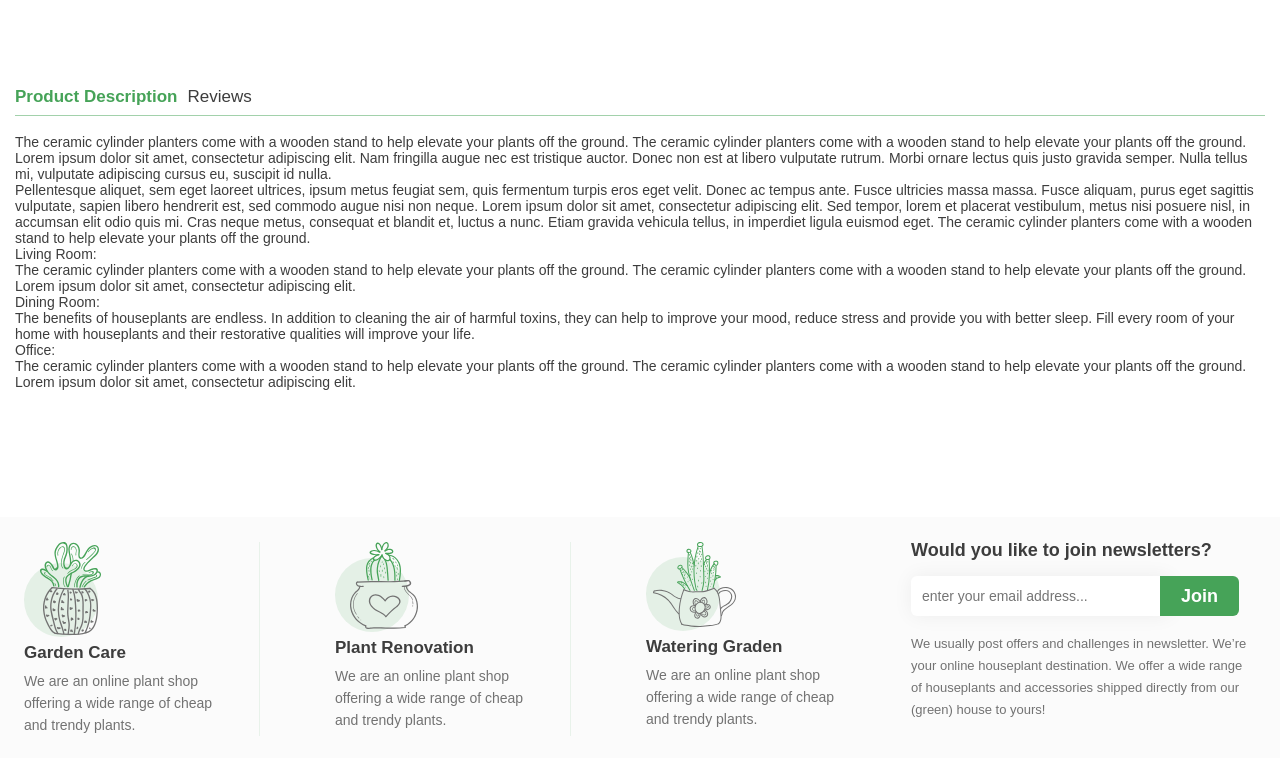
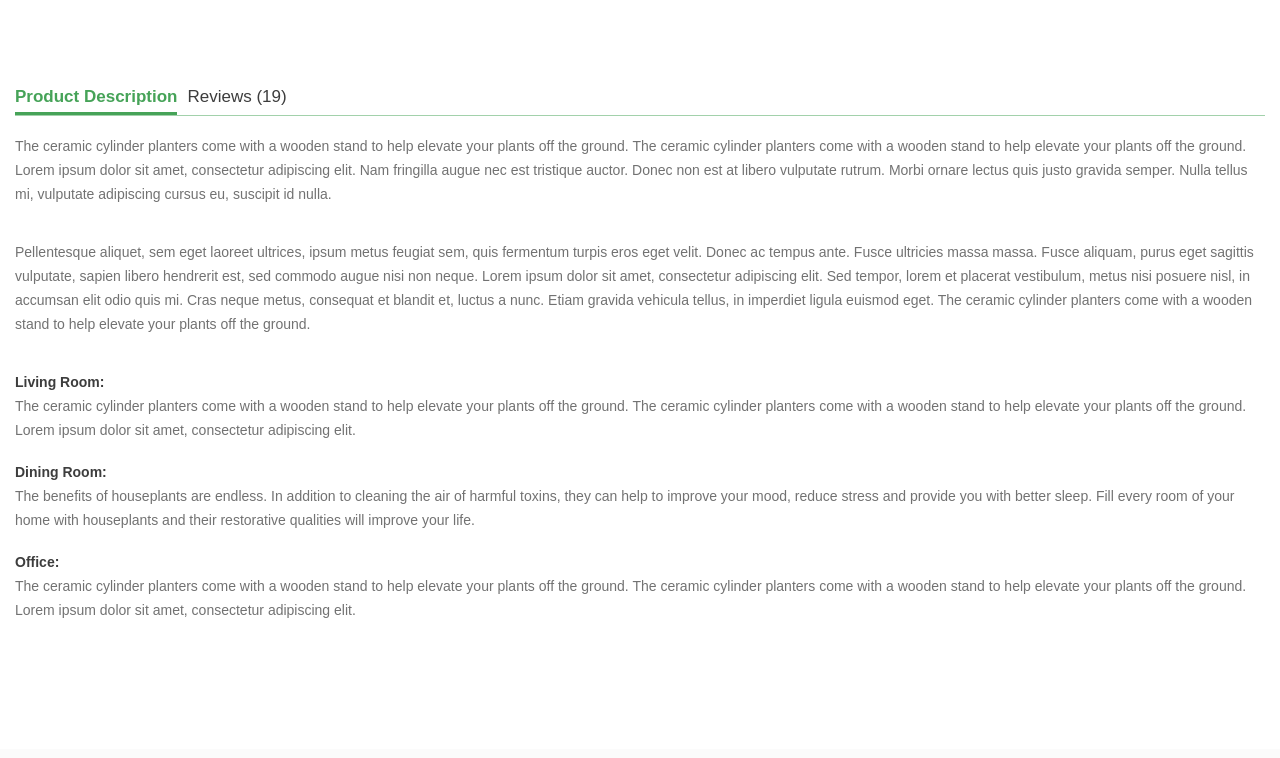
Before and after one commit to Maxxiim/test, a website with bundled scripts: page public/shop.html in a window 1280 px wide. Shown: the part 640-1398 px from the top of the page. Built offline with nearby package versions, Linux system fonts and the light colour scheme; a web font is replaced by a local one.

Commit message:
layout product card end

```diff
--- a/assets/scss/components/product.scss
+++ b/assets/scss/components/product.scss
@@ -456,10 +456,28 @@
 }
 
 .product__inner-description-section {
+    position: relative;
     cursor: pointer;
     font-size: 17px;
     font-weight: 400;
     line-height: 16px;
+
+    &:hover::after {
+        transition: all .3s ease-in;
+        opacity: 1;
+    }
+
+    &:after {
+        content: "";
+        opacity: 0;
+        position: absolute;
+        bottom: -10px;
+        left: 0;
+        height: 3px;
+        background: rgb(70, 163, 88);
+        width: 100%;
+    }
+
 }
 
 .product__inner-description-section_active {
@@ -467,6 +485,10 @@
     font-size: 17px;
     font-weight: 700;
     line-height: 16px;
+
+    &::after {
+        opacity: 1;
+    }
 }
 
 .product__inner-description-info {
@@ -474,24 +496,53 @@
     margin-bottom: 127px;
 }
 
-.product__inner-description-info-text {}
+.product__inner-description-info-text {
+    max-width: 100%;
+    color: rgb(114, 114, 114);
+    line-height: 24px;
+    margin-bottom: 34px;
+}
 
-.product__inner-description-info-living {}
+.product__inner-description-info-living {
+    margin-top: 18px;
+}
 
-.product__inner-description-info-living-title {}
+.product__inner-description-info-living-title {
+    font-weight: 700;
+    line-height: 24px;
+}
 
-.product__inner-description-info-living-text {}
+.product__inner-description-info-living-text {
+    color: rgb(114, 114, 114);
+    line-height: 24px;
+}
 
-.product__inner-description-info-dining {}
+.product__inner-description-info-dining {
+    margin-top: 18px;
+}
 
-.product__inner-description-info-dining-title {}
+.product__inner-description-info-dining-title {
+    font-weight: 700;
+    line-height: 24px;
+}
 
-.product__inner-description-info-dining-text {}
+.product__inner-description-info-dining-text {
+    color: rgb(114, 114, 114);
+    line-height: 24px;
+}
 
-.product__inner-description-info-office {}
+.product__inner-description-info-office {
+    margin-top: 18px;
+}
 
-.product__inner-description-info-office-title {}
+.product__inner-description-info-office-title {
+    font-weight: 700;
+    line-height: 24px;
+}
 
-.product__inner-description-info-office-text {}
+.product__inner-description-info-office-text {
+    color: rgb(114, 114, 114);
+    line-height: 24px;
+}
 
 // product desctiption end
--- a/public/shop.html
+++ b/public/shop.html
@@ -356,7 +356,10 @@
                         <div class="product__inner-description-sections">
                             <p class="product__inner-description-section product__inner-description-section_active">
                                 Product Description</p>
-                            <p class="product__inner-description-section">Reviews</p>
+                            <p class="product__inner-description-section">
+                                Reviews
+                                <span>(19)</span>
+                            </p>
                         </div>
                         <div class="product__inner-description-info">
                             <p class="product__inner-description-info-text">
```
